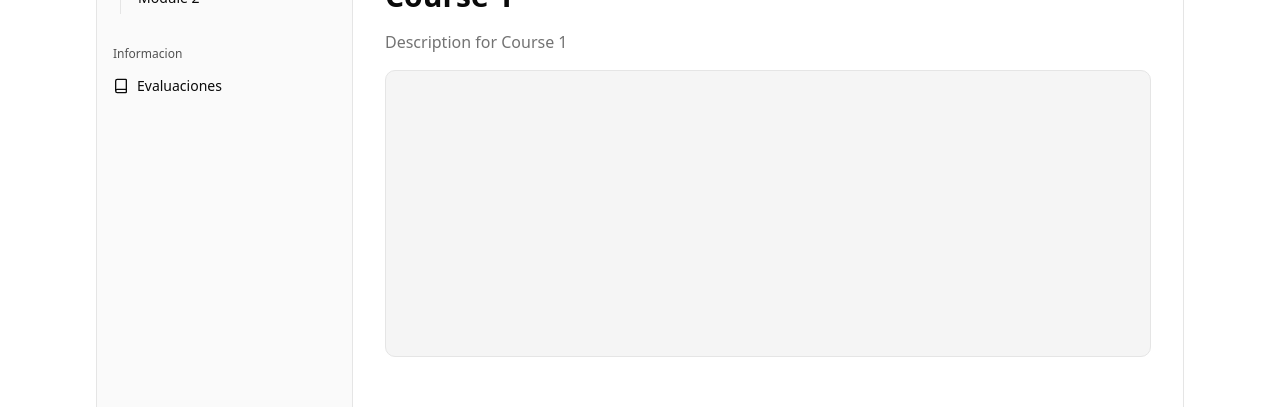
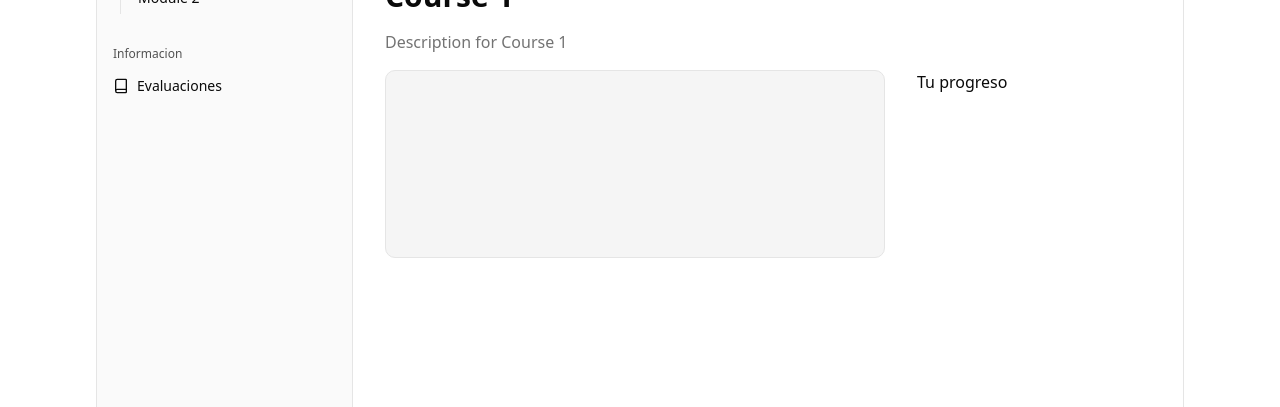
Before and after one commit to Pau-dna/plataforma-cnre, a SvelteKit app in the folder frontend/: page /courses/1 in a window 1280 px wide. Shown: the part 250-657 px from the top of the page. Built offline with nearby package versions, Linux system fonts and the light colour scheme.

Commit message:
refactor: adjust layout structure and improve styling for course page

```diff
--- a/frontend/src/routes/(auth)/courses/[course]/+page.svelte
+++ b/frontend/src/routes/(auth)/courses/[course]/+page.svelte
@@ -6,9 +6,15 @@
 
 <div class="flex flex-col gap-y-4">
 	<h1 class="text-h1">{data.course.title}</h1>
-	<p class="text-pretty max-w-prose text-muted-foreground">{data.course.description}</p>
+	<p class="text-muted-foreground max-w-prose text-pretty">{data.course.description}</p>
 
-	<div class="aspect-[16/6] w-full bg-muted border rounded-lg">
+	<div class="grid grid-cols-12 gap-8">
+		<div class="col-span-8">
+			<div class="bg-muted aspect-[16/6] w-full rounded-lg border"></div>
+		</div>
 
+		<div class="col-span-4">
+			<h2 class="text-h2">Tu progreso</h2>
+		</div>
 	</div>
 </div>
```
